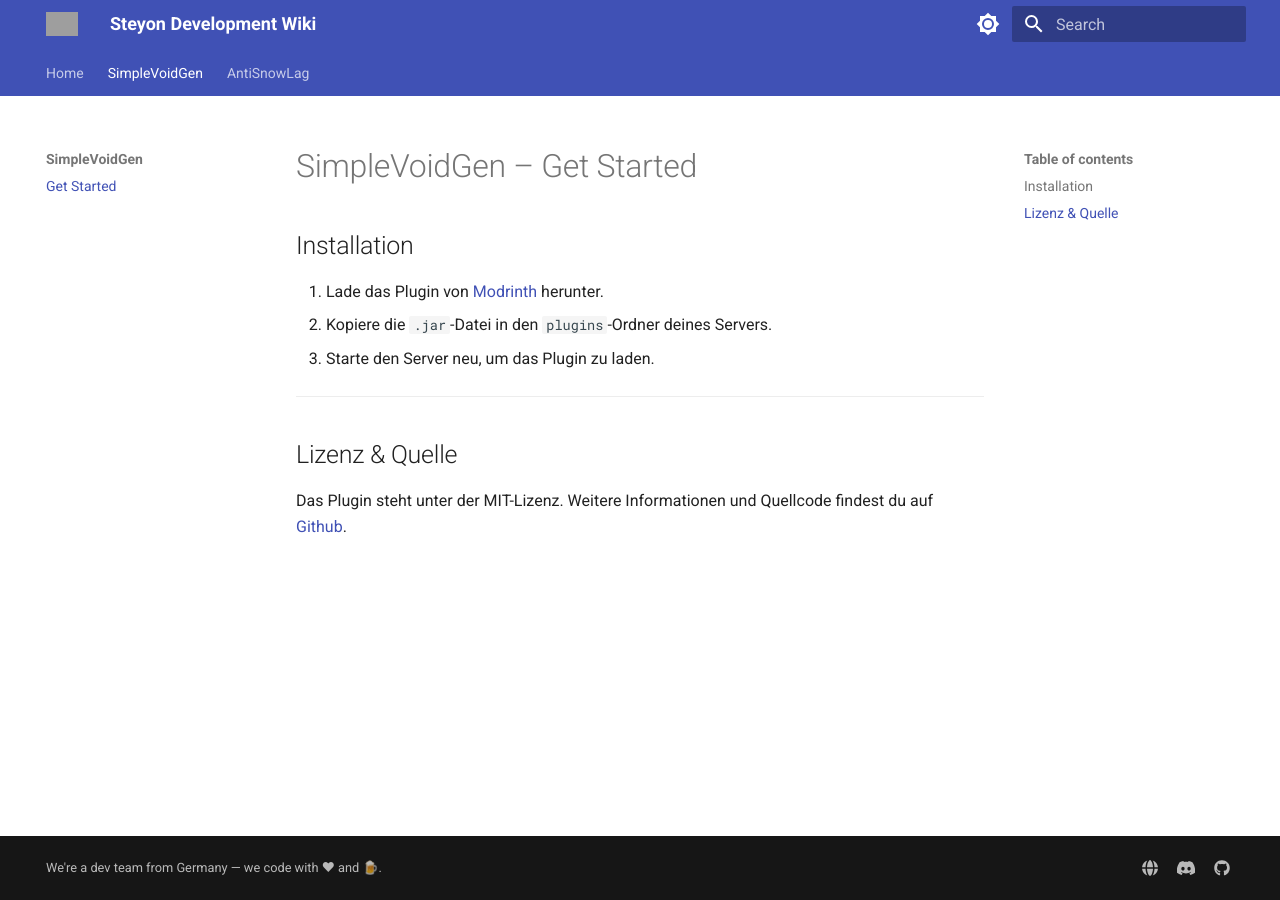
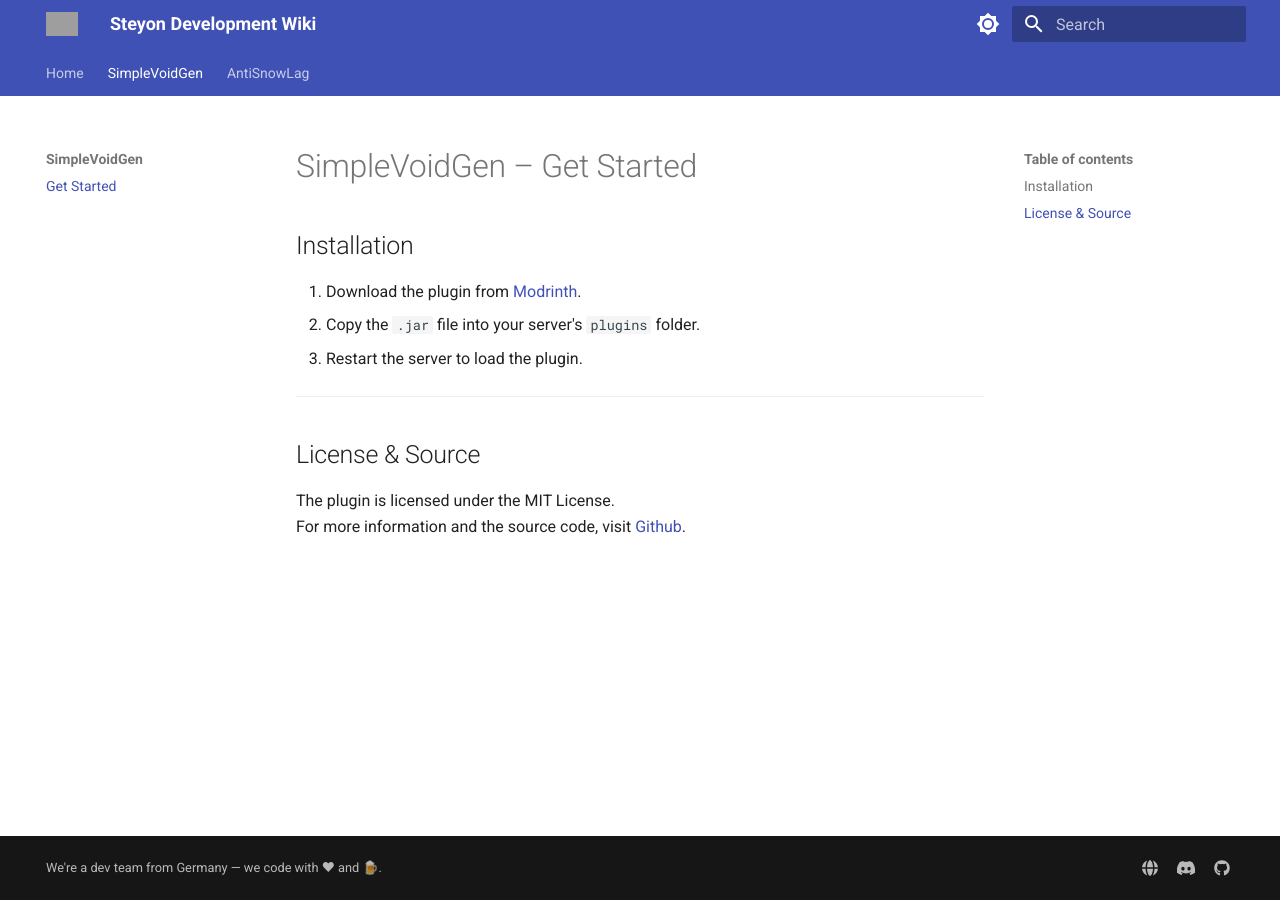
Before and after one commit to Steyondev/wiki, an MkDocs documentation site: the page built from docs/simplevoidgen/GetStarted.md, in a window 1280 px wide. Built offline with MkDocs 1.6.1 and Material for MkDocs 9.7.7, drawn with Linux system fonts in a browser that asks for light colours; grey boxes are pictures that could not be loaded.

Commit message:
Translate GetStarted.md from German to English

```diff
--- a/docs/simplevoidgen/GetStarted.md
+++ b/docs/simplevoidgen/GetStarted.md
@@ -2,13 +2,13 @@
 
 ## Installation
 
-1. Lade das Plugin von [Modrinth](https://modrinth.com/plugin/simplevoidgen) herunter.
-2. Kopiere die `.jar`-Datei in den `plugins`-Ordner deines Servers.
-3. Starte den Server neu, um das Plugin zu laden.
+1. Download the plugin from [Modrinth](https://modrinth.com/plugin/simplevoidgen).
+2. Copy the `.jar` file into your server's `plugins` folder.
+3. Restart the server to load the plugin.
 
 ---
 
-## Lizenz & Quelle
+## License & Source
 
-Das Plugin steht unter der MIT-Lizenz.
-Weitere Informationen und Quellcode findest du auf [Github](https://github.com/steyondev/simplevoidgen).
+The plugin is licensed under the MIT License.
+For more information and the source code, visit [Github](https://github.com/steyondev/simplevoidgen).
```
